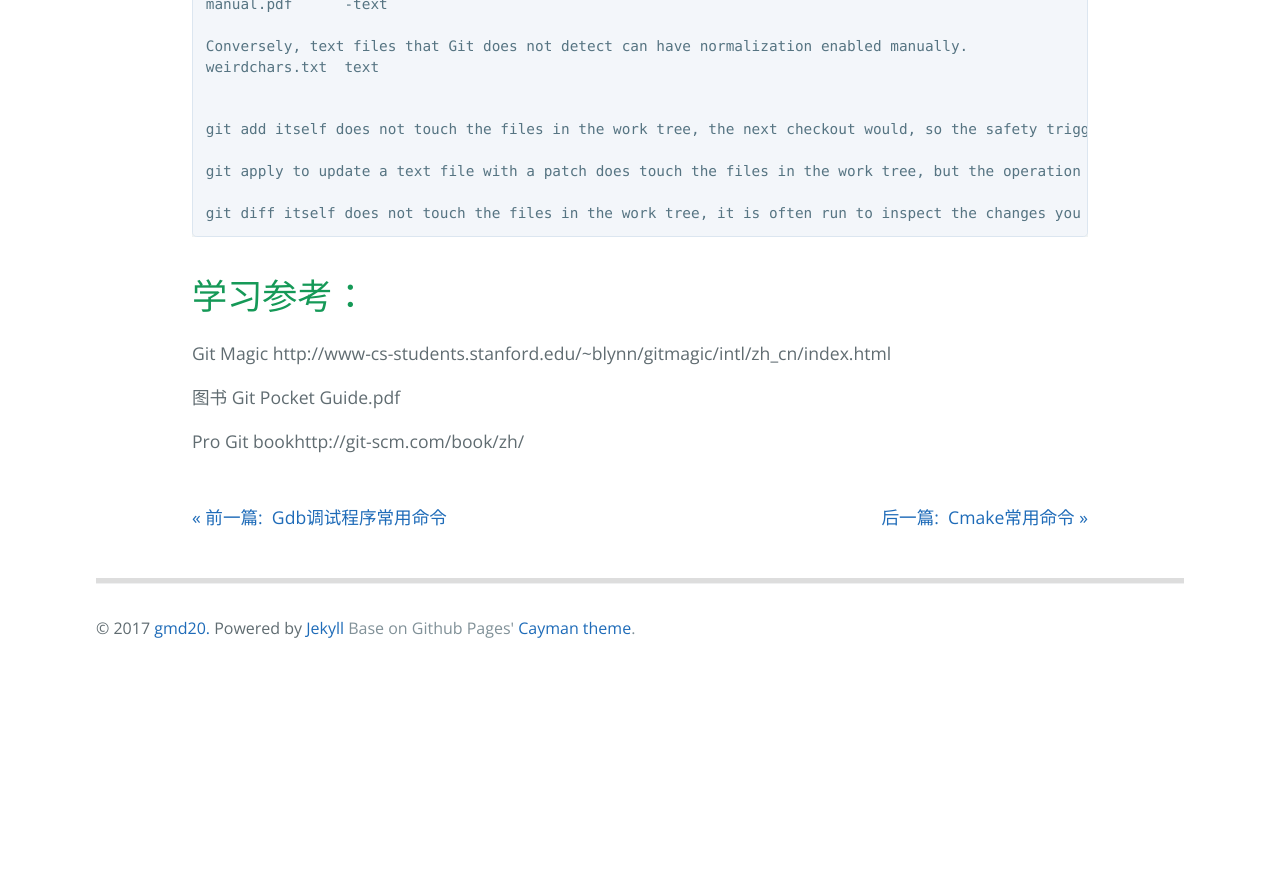
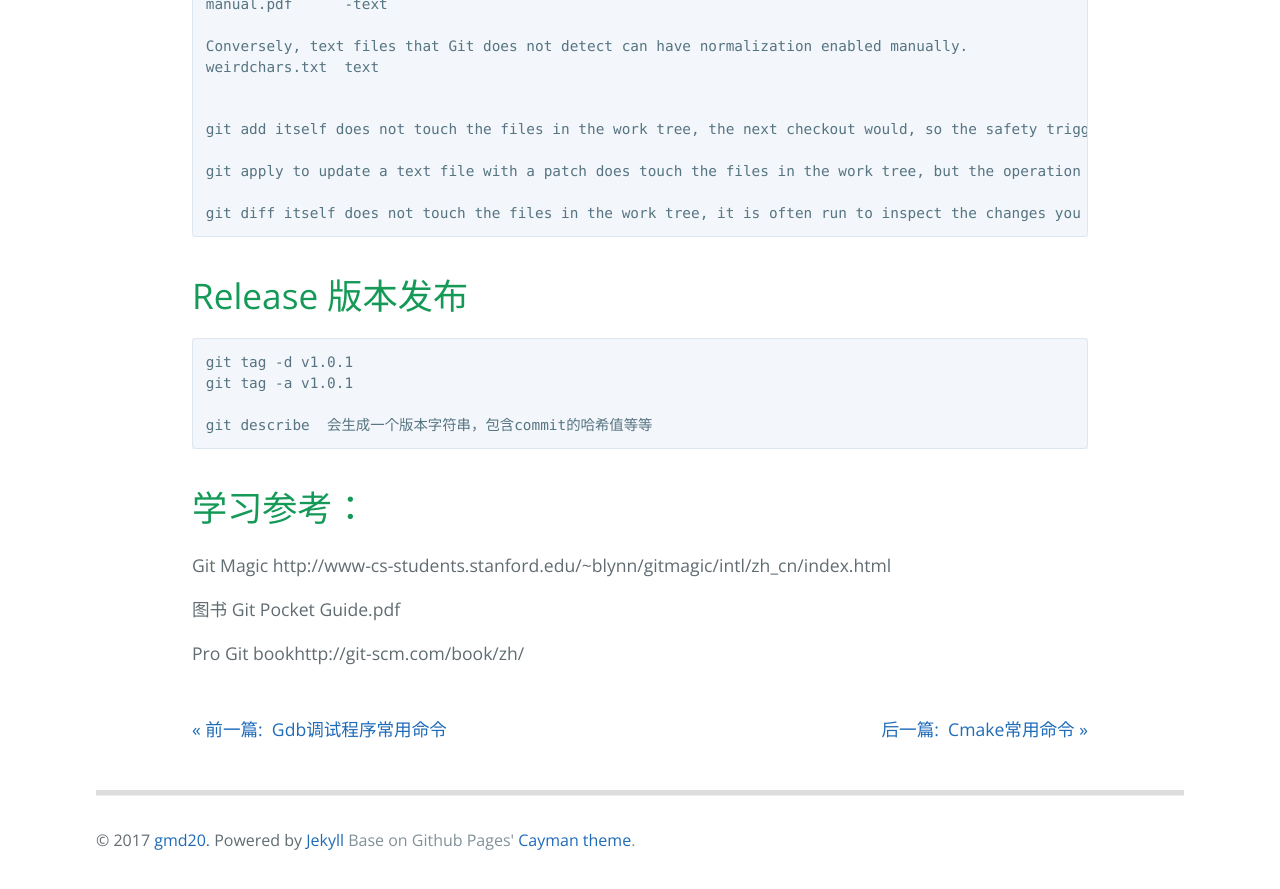
Before and after one commit to gmd20/gmd20.github.io, a Jekyll site: the page built from _posts/2013-11-27-常用git命令.markdown, in a window 1280 px wide and 900 px high, scrolled down 9914 px. Shown: the top 889 px of the window. Built offline with Jekyll 4.4.1, drawn with Linux system fonts in a browser that asks for light colours; Markdown is read by kramdown in place of the engine named in the settings; comment, search, counter and statistics services are not loaded; before the commit the page ends 10602 px from its top, so only the background shows below that.

Commit message:
Update 2013-11-27-常用git命令.markdown

````diff
--- a/_posts/2013-11-27-常用git命令.markdown
+++ b/_posts/2013-11-27-常用git命令.markdown
@@ -419,8 +419,14 @@ git apply to update a text file with a patch does touch the files in the work tr
 git diff itself does not touch the files in the work tree, it is often run to inspect the changes you intend to next git add. To catch potential problems early, safety triggers.
 ```
 
+Release 版本发布
+===============
+```text
+git tag -d v1.0.1
+git tag -a v1.0.1
 
-
+git describe  会生成一个版本字符串，包含commit的哈希值等等
+```
 
 
 
````
